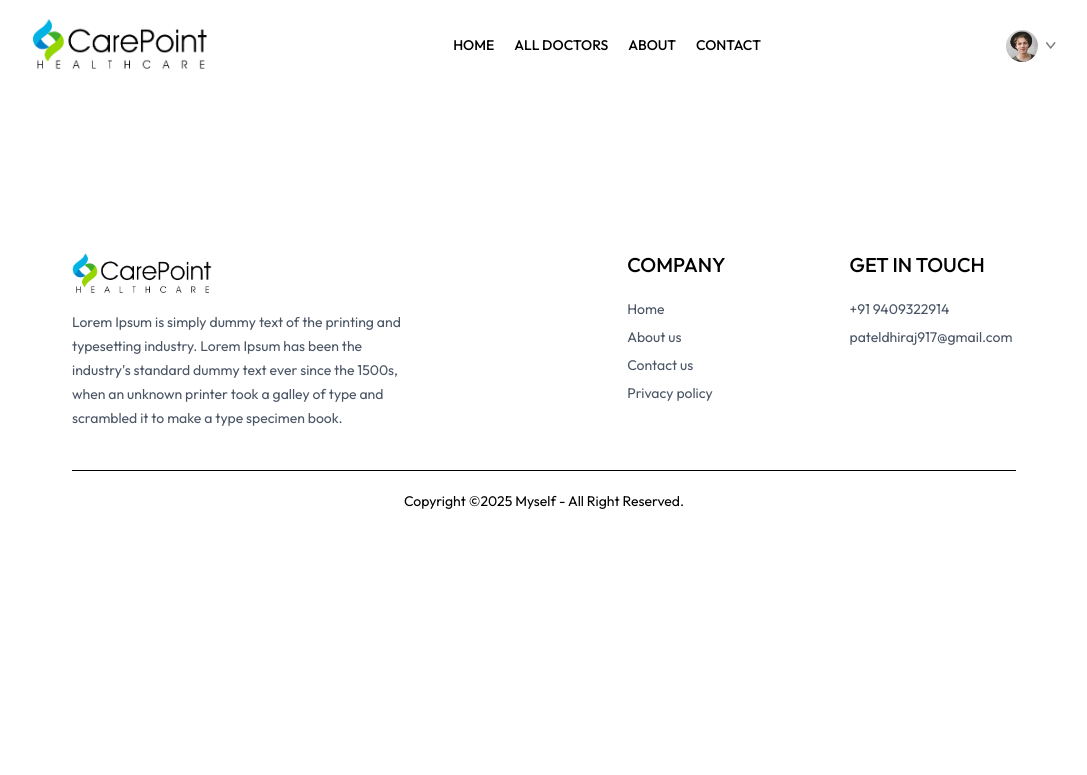
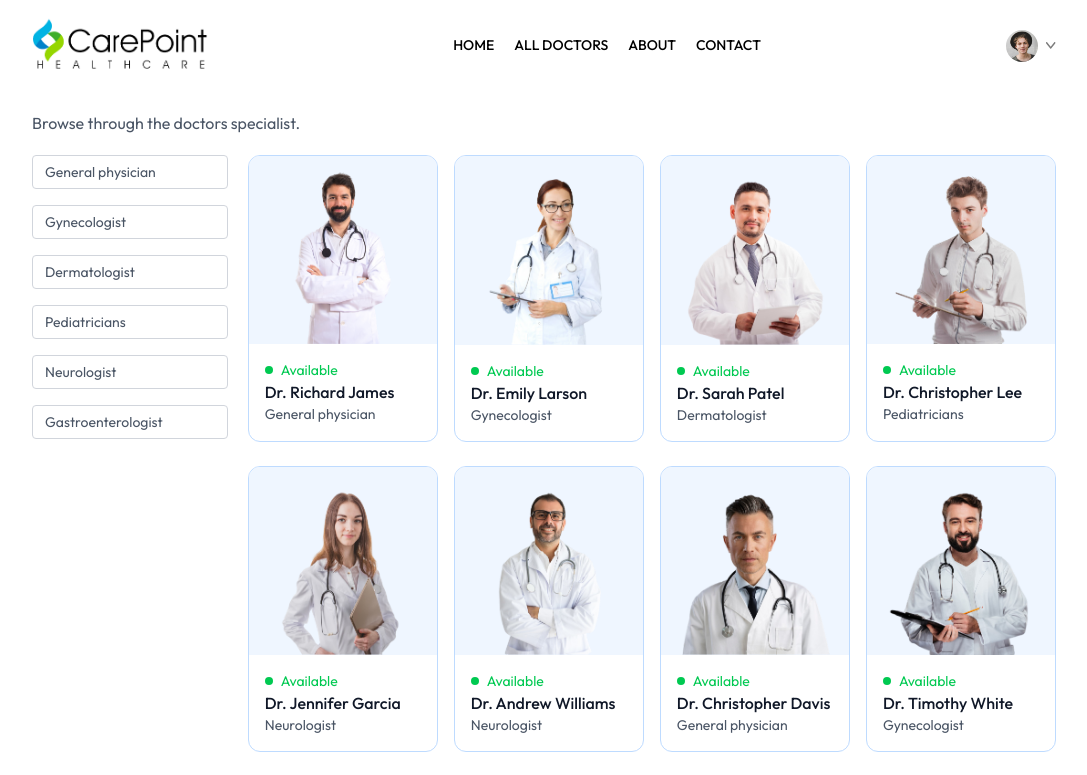
Before and after one commit to Dhiraj-3114/CarePoint, a React (Vite) app in the folder frontend/: page /doctors in a window 1280 px wide. Shown: the top 775 px of the page, without its empty margins (96-1183 px from the left). Built offline with nearby package versions, Linux system fonts and the light colour scheme.

Commit message:
completed doctors page

```diff
--- a/frontend/src/assets/assets.js
+++ b/frontend/src/assets/assets.js
@@ -232,7 +232,7 @@
         _id: 'doc11',
         name: 'Dr. Zoe Kelly',
         image: doc11,
-        speciality: 'Neurologist',
+        speciality: 'Gastroenterologist',
         degree: 'MBBS',
         experience: '4 Years',
         about: 'Dr. Davis has a strong commitment to delivering comprehensive medical care, focusing on preventive medicine, early diagnosis, and effective treatment strategies. Dr. Davis has a strong commitment to delivering comprehensive medical care, focusing on preventive medicine, early diagnosis, and effective treatment strategies.',
--- a/frontend/src/components/Navbar.jsx
+++ b/frontend/src/components/Navbar.jsx
@@ -10,7 +10,7 @@
 
   return (
     <div className='flex items-center justify-between text-sm py-4 mb-5 borderd-b border-b-gray-400'>
-        <img className='w-44 cursor-pointer' src={assets.logo_2} alt="" />
+        <img onClick={() => navigate('/')} className='w-44 cursor-pointer' src={assets.logo_2} alt="" />
         <ul className='hidden md:flex items-start gap-5 font-medium'>
             <NavLink to='/'>
                 <li className='py-1'>HOME</li>
--- a/frontend/src/pages/Doctors.jsx
+++ b/frontend/src/pages/Doctors.jsx
@@ -1,9 +1,56 @@
-import React from 'react'
+import React, { useContext, useEffect, useState } from 'react'
+import { useNavigate, useParams } from 'react-router-dom'
+import { AppContext } from '../context/AppContext';
 
 const Doctors = () => {
+
+  const {speciality} = useParams()
+  const [filterDoc, setFilterDoc] = useState([])
+  const navigate = useNavigate()
+
+  const {doctors} = useContext(AppContext)
+
+  const applyFilter = () => {
+    if(speciality) {
+      setFilterDoc(doctors.filter(doc => doc.speciality === speciality))
+    } else {
+      setFilterDoc(doctors)
+    }
+  }
+
+  useEffect(() => {
+    applyFilter()
+  },[doctors, speciality])
+
   return (
     <div>
-
+        <p className='text-gray-600'>Browse through the doctors specialist.</p>
+        <div className='flex flex-col sm:flex-row items-start gap-5 mt-5'>
+          <div className='flex flex-col gap-4 text-sm text-gray-600'>
+            <p onClick={() => speciality === 'General physician' ? navigate('/doctors') : navigate('/doctors/General physician')} className={`w-[94vw] sm:w-auto pl-3 py-1.5 pr-16 border border-gray-300 rounded transition-all cursor-pointer ${speciality === "General physician" ? "bg-indigo-100 text-black" : ""}`}>General physician</p>
+            <p onClick={() => speciality === 'Gynecologist' ? navigate('/doctors') : navigate('/doctors/Gynecologist')} className={`w-[94vw] sm:w-auto pl-3 py-1.5 pr-16 border border-gray-300 rounded transition-all cursor-pointer ${speciality === "Gynecologist" ? "bg-indigo-100 text-black" : ""}`}>Gynecologist</p>
+            <p onClick={() => speciality === 'Dermatologist' ? navigate('/doctors') : navigate('/doctors/Dermatologist')} className={`w-[94vw] sm:w-auto pl-3 py-1.5 pr-16 border border-gray-300 rounded transition-all cursor-pointer ${speciality === "Dermatologist" ? "bg-indigo-100 text-black" : ""}`}>Dermatologist</p>
+            <p onClick={() => speciality === 'Pediatricians' ? navigate('/doctors') : navigate('/doctors/Pediatricians')} className={`w-[94vw] sm:w-auto pl-3 py-1.5 pr-16 border border-gray-300 rounded transition-all cursor-pointer ${speciality === "Pediatricians" ? "bg-indigo-100 text-black" : ""}`}>Pediatricians</p>
+            <p onClick={() => speciality === 'Neurologist' ? navigate('/doctors') : navigate('/doctors/Neurologist')} className={`w-[94vw] sm:w-auto pl-3 py-1.5 pr-16 border border-gray-300 rounded transition-all cursor-pointer ${speciality === "Neurologist" ? "bg-indigo-100 text-black" : ""}`}>Neurologist</p>
+            <p onClick={() => speciality === 'Gastroenterologist' ? navigate('/doctors') : navigate('/doctors/Gastroenterologist')} className={`w-[94vw] sm:w-auto pl-3 py-1.5 pr-16 border border-gray-300 rounded transition-all cursor-pointer ${speciality === "Gastroenterologist" ? "bg-indigo-100 text-black" : ""}`}>Gastroenterologist</p>
+          </div>
+          <div className='w-full grid grid-cols-2 md:grid-cols-4 gap-4 gap-y-6'>
+            {
+              filterDoc.map((item, index) => (
+                <div onClick={() => navigate(`/appointment/${item._id}`)} className='border border-blue-200 rounded-xl overflow-hidden cursor-pointer hover:translate-y-[-10px] transition-all duration-500' key={index}>
+                    <img className='bg-blue-50' src={item.image} alt="" />
+                    <div className='p-4'>
+                        <div className='flex items-center gap-2 text-sm text-center text-green-500'>
+                            <p className='w-2 h-2 bg-green-500 rounded-full'></p><p>Available</p>
+                        </div>
+                        <p className='text-gray-900 text-1xl font-medium'>{item.name}</p>
+                        <p className='text-gray-600 text-sm'>{item.speciality}</p>
+                    </div>
+                </div>
+              ))
+            }
+          </div>
+        </div>
     </div>
   )
 }
```
